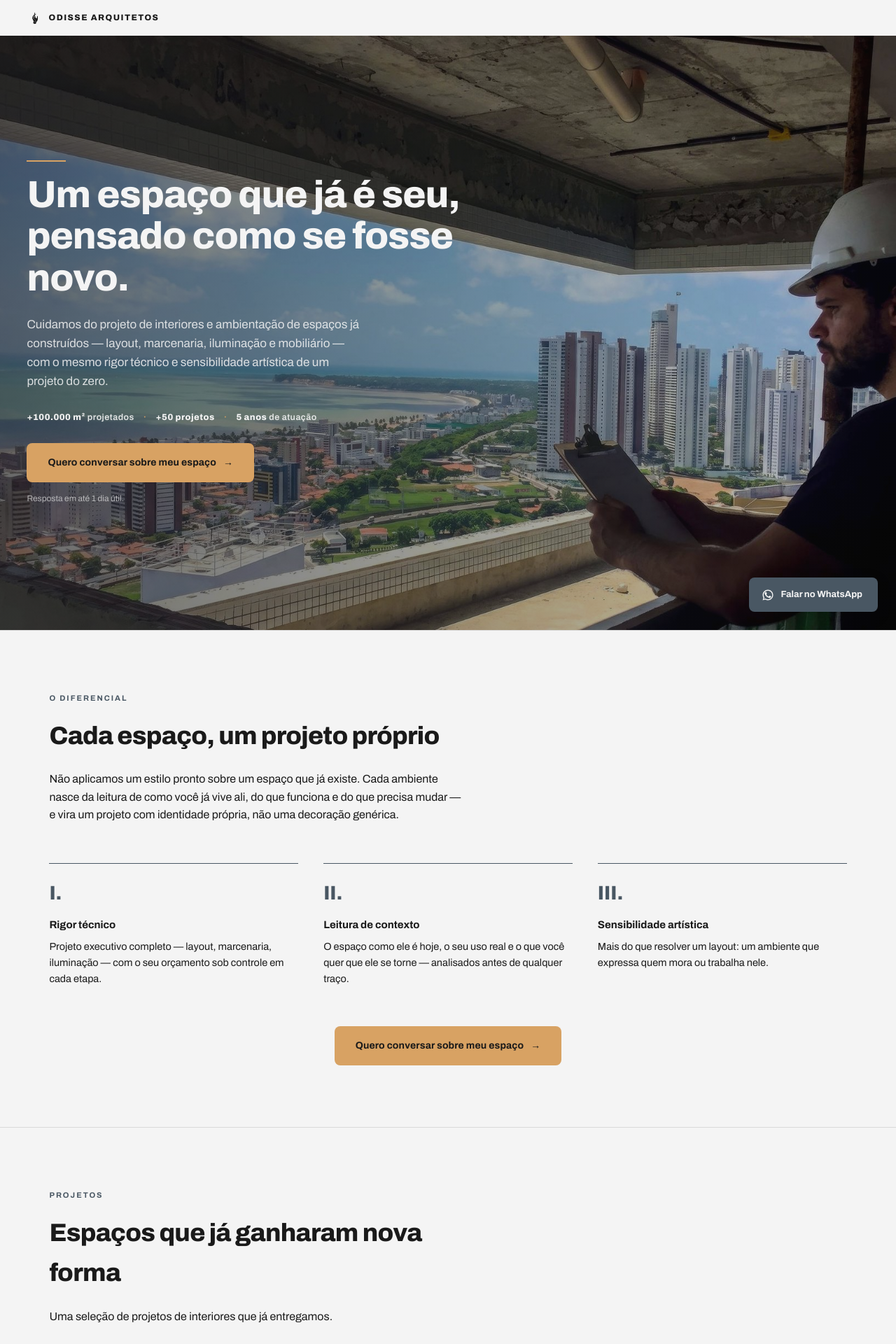
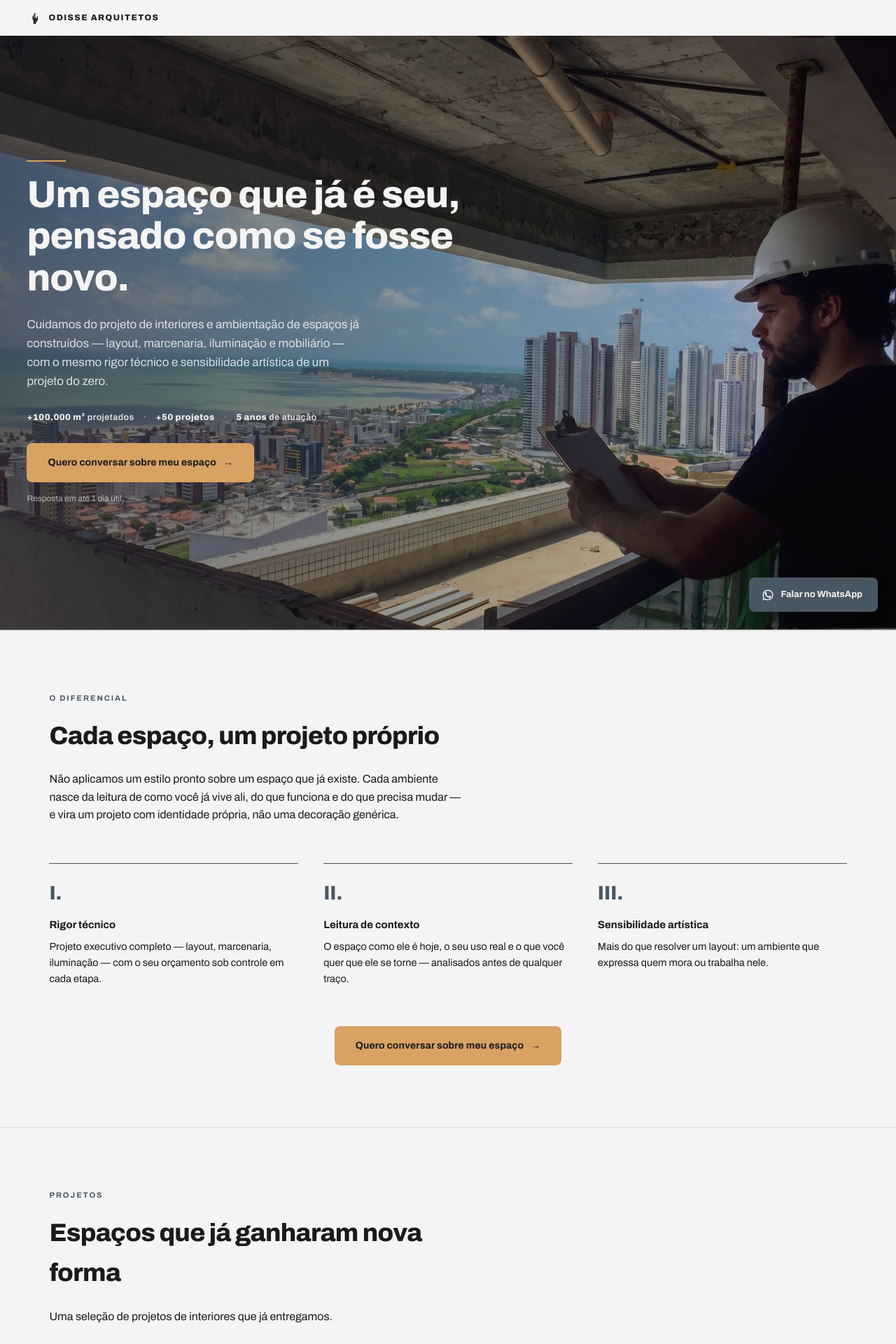
Before and after one commit to cidclementino/projetos-odisse, a Jekyll site: the page built from interiores/index.html, in a window 1280 px wide. Shown: the top 1920 px of the page at 70% size. Built offline with Jekyll 4.4.1, drawn with Linux system fonts in a browser that asks for light colours.

Commit message:
Update interiores_conteudo.yml

```diff
--- a/_data/interiores_conteudo.yml
+++ b/_data/interiores_conteudo.yml
@@ -5,7 +5,7 @@ hero:
   projetos: "+50 projetos"
   anos: "5 anos"
   cta_texto: "Quero conversar sobre meu espaço"
-  imagem: "hero-interiores.jpg"
+  imagem: "hero-interiores-003.jpg"
 
 diferencial:
   titulo: "Cada espaço, um projeto próprio"
```
